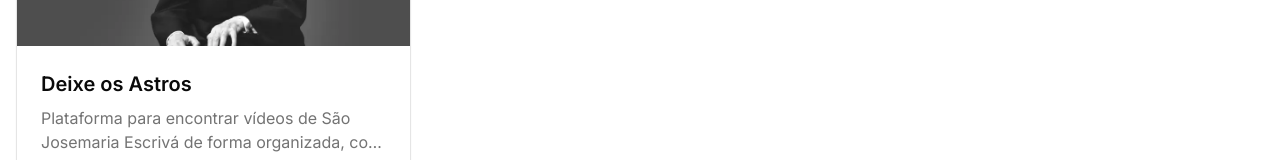
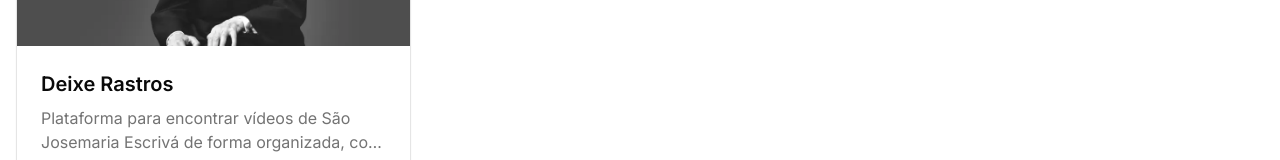
Before and after one commit to duduszchaida/meu-portfolio, a Next.js app: page / in a window 1280 px wide. Shown: the part 2905-3065 px from the top of the page. Built offline with nearby package versions, Linux system fonts and the light colour scheme.

Commit message:
Update page.tsx

```diff
--- a/app/page.tsx
+++ b/app/page.tsx
@@ -40,7 +40,7 @@ export default function Home() {
       liveUrl: 'https://www.egtx.com.br/',
     },
     {
-      title: 'Deixe os Astros',
+      title: 'Deixe Rastros',
       description:
         'Plataforma para encontrar vídeos de São Josemaria Escrivá de forma organizada, com recursos para auxiliar no dia a dia e difundir os ensinamentos do santo.',
       image: '/saojosemaria.png',
```
